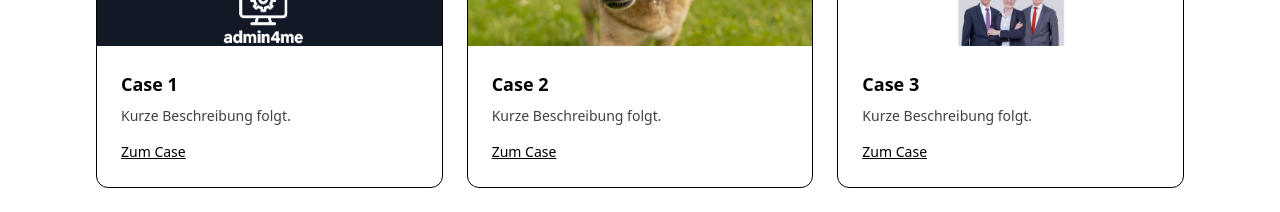
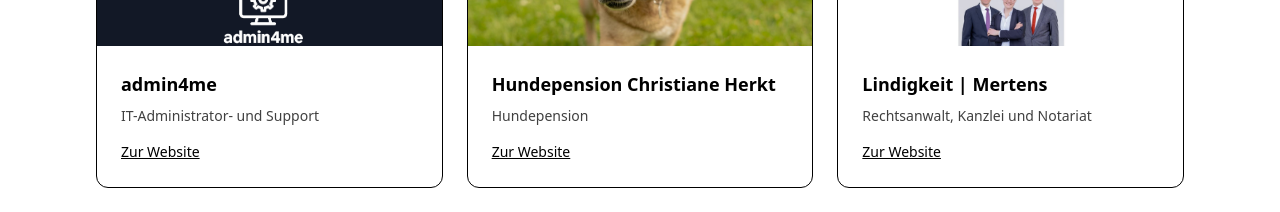
Before and after one commit to Remodops/digitalwerk, a Next.js app: page /referenzen in a window 1280 px wide. Shown: the part 547-759 px from the top of the page. Built offline with nearby package versions, Linux system fonts and the light colour scheme; no server answers.

Commit message:
content(referenzen): Link-Label auf „Zur Website“ geändert und Kurzbeschreibungen ergänzt

```diff
--- a/src/app/(site)/referenzen/CasesGrid.tsx
+++ b/src/app/(site)/referenzen/CasesGrid.tsx
@@ -50,7 +50,7 @@
             <div className="p-6">
               <h3 className="text-lg font-semibold">{c.title}</h3>
               <p className="mt-2 text-sm text-neutral-700">{c.description}</p>
-              <Link href={`/referenzen/${c.slug}`} className="mt-4 inline-block text-sm font-medium underline">Zum Case</Link>
+              <Link href={`/referenzen/${c.slug}`} className="mt-4 inline-block text-sm font-medium underline">Zur Website</Link>
             </div>
           </div>
         ))}
--- a/src/app/(site)/referenzen/page.tsx
+++ b/src/app/(site)/referenzen/page.tsx
@@ -8,21 +8,21 @@
 const cases = [
   {
     slug: "case-1",
-    title: "Case 1",
+    title: "admin4me",
     imageSrc: "/images/referenzen/admin4me.PNG",
-    description: "Kurze Beschreibung folgt.",
+    description: "IT-Administrator- und Support",
   },
   {
     slug: "case-2",
-    title: "Case 2",
+    title: "Hundepension Christiane Herkt",
     imageSrc: "/images/referenzen/website_4pfoetchen.jpg",
-    description: "Kurze Beschreibung folgt.",
+    description: "Hundepension",
   },
   {
     slug: "case-3",
-    title: "Case 3",
+    title: "Lindigkeit | Mertens",
     imageSrc: "/images/referenzen/website_lindigkeit-mertens.jpg",
-    description: "Kurze Beschreibung folgt.",
+    description: "Rechtsanwalt, Kanzlei und Notariat",
   },
 ];
 
```
